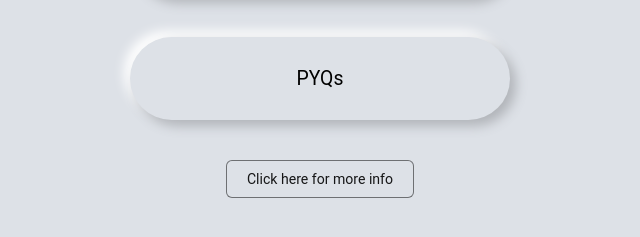
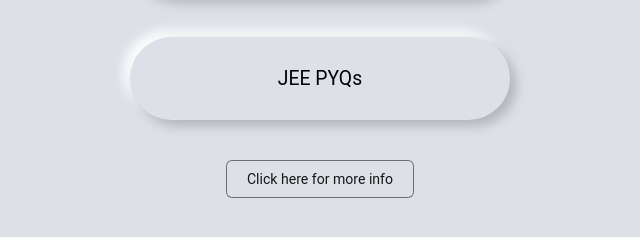
Before and after one commit to Avaneesh-Chopdekar/sci-res-web, a website built with Vite: page index.html in a window 1280 px wide. Shown: the part 343-580 px from the top of the page, 320-960 px from the left. Built offline with nearby package versions, Linux system fonts and the light colour scheme.

Commit message:
Changed Pyqs to jee pyqs

```diff
--- a/index.html
+++ b/index.html
@@ -22,7 +22,7 @@
       <ul>
         <li><a href="/boards" class="list">State Books</a></li>
         <li><a href="/jee" class="list">JEE Books</a></li>
-        <li><a href="/pyqs" class="list">PYQs</a></li>
+        <li><a href="/pyqs" class="list">JEE PYQs</a></li>
         <li>
           <a href="/info">
             <span id="more-info">Click here for more info</span>
```
